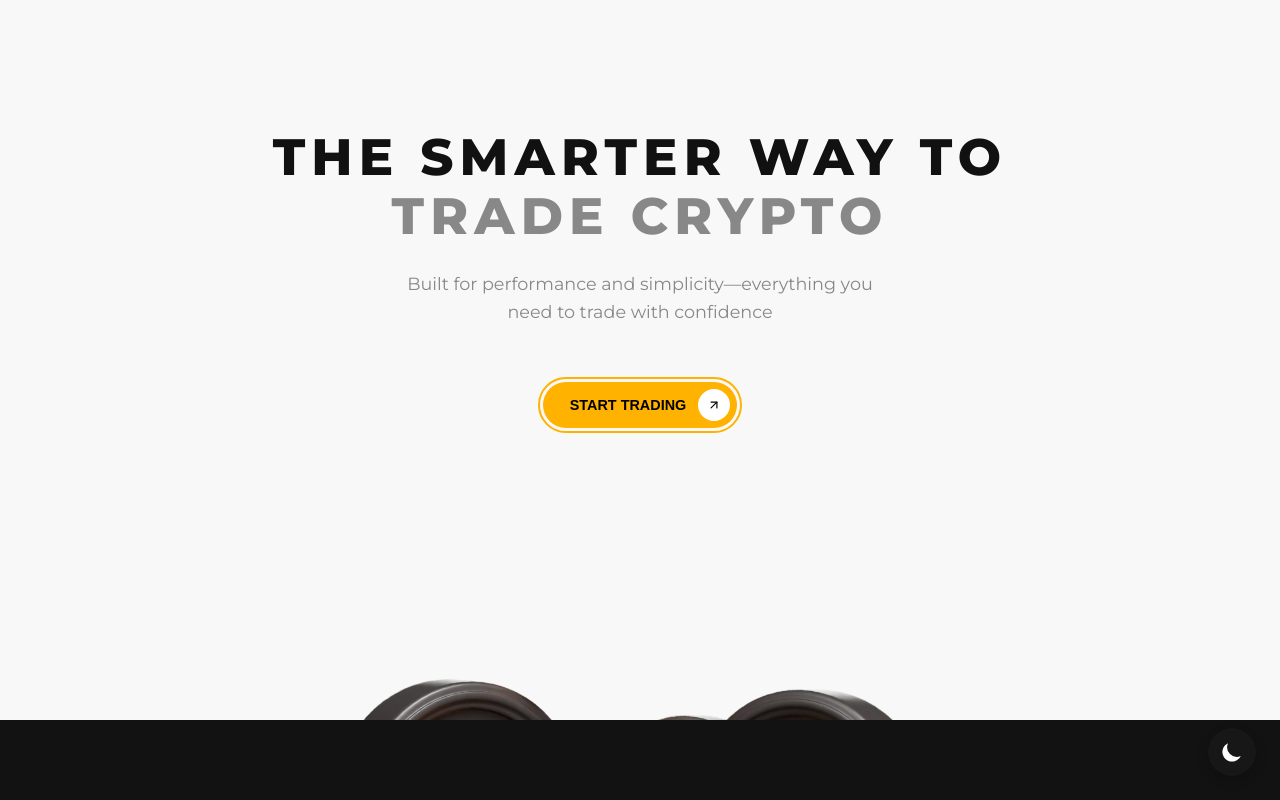
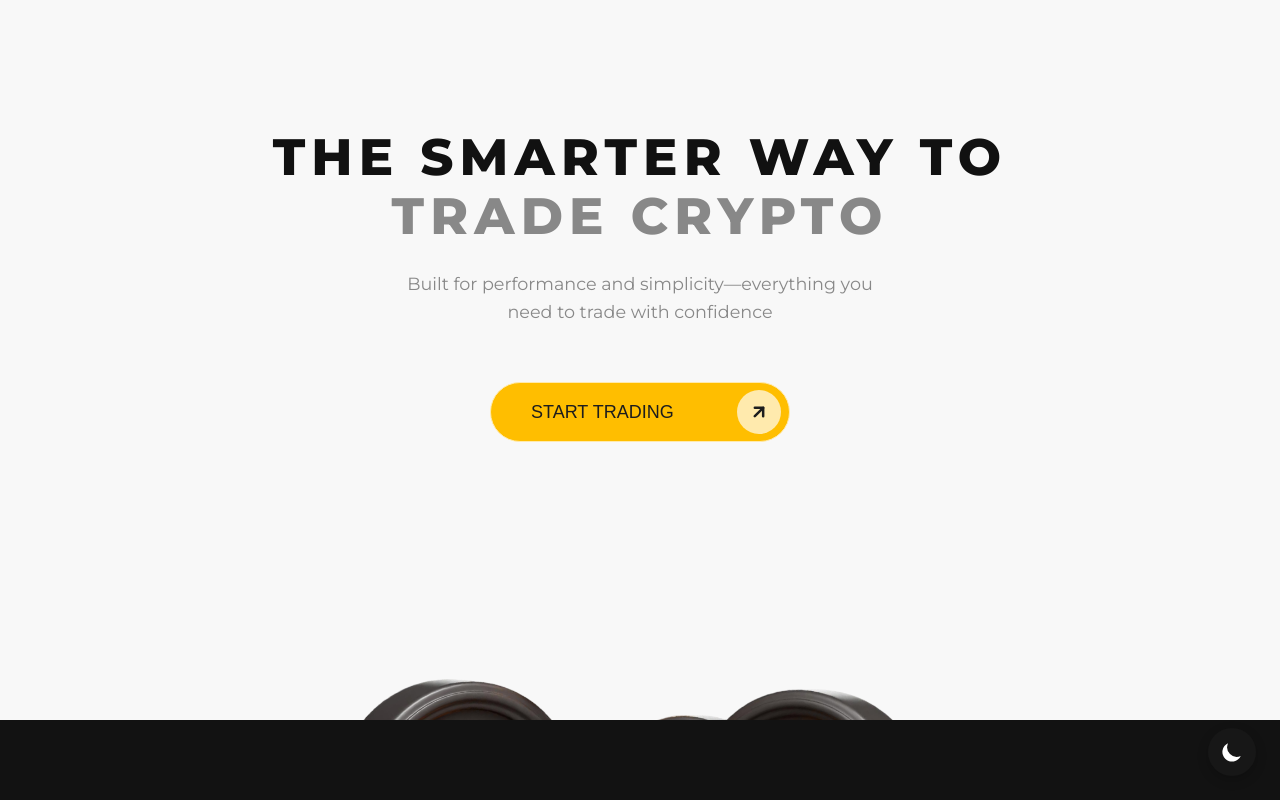
Before and after one commit to sagorsohel/nitaj, a Next.js app: page /why/choose/us in a window 1280 px wide. Shown: the top 800 px of the page. Built offline with nearby package versions, Linux system fonts and the light colour scheme.

Commit message:
feat: add CTASection and ConfidentTrading components to why-choose-us page

```diff
--- a/src/app/why/choose/us/components/CTASection.module.css
+++ b/src/app/why/choose/us/components/CTASection.module.css
@@ -84,20 +84,28 @@
 .ctaButton {
   display: flex;
   align-items: center;
-  gap: 12px;
-  background-color: #FFB300;
-  color: #000;
-  font-size: 14px;
-  font-weight: 800;
-  padding: 8px 8px 8px 24px;
-  border-radius: 9999px;
-  border: none;
+  width: 300px;
+  height: 60px;
+  gap: 14px;
+  background-color: rgba(255, 190, 0, 1);
+  border: 1px solid rgba(255, 234, 173, 1);
+  border-radius: 60px;
+  padding: 8px 8px 8px 40px;
+  font-family: "Gilroy-Bold", sans-serif;
+  font-weight: 400;
+  font-size: 18px;
+  line-height: normal;
+  color: rgba(29, 29, 29, 1);
+  text-transform: uppercase;
   cursor: pointer;
-  text-transform: uppercase;
   transition: transform 0.2s ease, background-color 0.2s ease;
   position: relative;
   z-index: 10;
+  box-sizing: border-box;
+  justify-content: space-between;
+  white-space: nowrap;
 }
+
 
 .ctaButton:hover {
   transform: translateY(-2px);
@@ -108,18 +116,21 @@
   display: flex;
   align-items: center;
   justify-content: center;
-  width: 36px;
-  height: 36px;
-  background-color: #ffffff;
-  border-radius: 50%;
-  color: #000;
+  width: 44px;
+  height: 44px;
+  flex-shrink: 0;
+  background-color: rgba(255, 234, 173, 1);
+  border-radius: 40px;
+  color: rgba(29, 29, 29, 1);
 }
 
 .iconCircle svg {
-  width: 14px;
-  height: 14px;
+  width: 20px;
+  height: 20px;
   stroke-width: 3;
 }
+
+
 
 @media (max-width: 1240px) {
   .card {
--- a/src/app/why/choose/us/components/CTASection.tsx
+++ b/src/app/why/choose/us/components/CTASection.tsx
@@ -8,8 +8,8 @@ export default function CTASection() {
         <Image
           src="/cta-top.png"
           alt="Decorative ornament top"
-          width={380}
-          height={380}
+          width={300}
+          height={300}
           className={styles.topImage}
         />
 
@@ -43,10 +43,11 @@ export default function CTASection() {
         <Image
           src="/cta-bottom.png"
           alt="Decorative ornament bottom"
-          width={500}
-          height={500}
+          width={400}
+          height={400}
           className={styles.bottomImage}
         />
+
       </div>
     </section>
   );
--- a/src/app/why/choose/us/components/ConfidentTrading.module.css
+++ b/src/app/why/choose/us/components/ConfidentTrading.module.css
@@ -146,41 +146,46 @@
 .ctaButton {
   display: flex;
   align-items: center;
-  gap: 0.75rem;
-  background-color: #FFB300;
-  color: #000;
-  font-size: 0.9rem;
-  font-weight: 700;
-  padding: 0.45rem 0.45rem 0.45rem 1.7rem;
-  border-radius: 9999px;
-  border: none;
+  width: 300px;
+  height: 60px;
+  gap: 14px;
+  background-color: rgba(255, 190, 0, 1);
+  border: 1px solid rgba(255, 234, 173, 1);
+  border-radius: 60px;
+  padding: 8px 8px 8px 40px;
+  font-family: "Gilroy-Bold", sans-serif;
+  font-weight: 400;
+  font-size: 18px;
+  line-height: normal;
+  color: rgba(29, 29, 29, 1);
+  text-transform: uppercase;
   cursor: pointer;
-  text-transform: uppercase;
-  transition: transform 0.2s ease, background-color 0.2s ease, outline-color 0.2s ease;
-  outline: 2px solid #FFB300;
-  outline-offset: 3px;
-  width: fit-content;
+  transition: transform 0.2s ease, background-color 0.2s ease;
+  box-sizing: border-box;
+  justify-content: space-between;
+  white-space: nowrap;
 }
+
 
 .ctaButton:hover {
   transform: translateY(-2px);
   background-color: #FFC107;
-  outline-color: #FFC107;
 }
 
 .iconCircle {
   display: flex;
   align-items: center;
   justify-content: center;
-  width: 32px;
-  height: 32px;
-  background-color: #ffffff;
-  border-radius: 50%;
-  color: #000;
+  width: 44px;
+  height: 44px;
+  flex-shrink: 0;
+  background-color: rgba(255, 234, 173, 1);
+  border-radius: 40px;
+  color: rgba(29, 29, 29, 1);
 }
 
 .iconCircle svg {
-  width: 14px;
-  height: 14px;
-  stroke-width: 2;
+  width: 20px;
+  height: 20px;
+  stroke-width: 3;
 }
--- a/src/app/why/choose/us/page.module.css
+++ b/src/app/why/choose/us/page.module.css
@@ -65,43 +65,50 @@
 .ctaButton {
   display: flex;
   align-items: center;
-  gap: 0.75rem;
-  background-color: #FFB300; /* Match gold/yellow hue */
-  color: #000;
-  font-size: 0.9rem;
-  font-weight: 700;
-  padding: 0.45rem 0.45rem 0.45rem 1.7rem;
-  border-radius: 9999px;
-  border: none;
+  width: 300px;
+  height: 60px;
+  gap: 14px;
+  background-color: rgba(255, 190, 0, 1); /* Match gold/yellow hue */
+  color: rgba(29, 29, 29, 1);
+  font-size: 18px;
+  font-family: "Gilroy-Bold", sans-serif;
+  font-weight: 400;
+  padding: 8px 8px 8px 40px;
+  border-radius: 60px;
+  border: 1px solid rgba(255, 234, 173, 1);
   cursor: pointer;
   text-transform: uppercase;
-  transition: transform 0.2s ease, background-color 0.2s ease, outline-color 0.2s ease;
-  outline: 2px solid #FFB300;
-  outline-offset: 3px; /* Creates the transparent ring gap */
+  transition: transform 0.2s ease, background-color 0.2s ease;
+  box-sizing: border-box;
+  justify-content: space-between;
+  white-space: nowrap;
 }
+
 
 .ctaButton:hover {
   transform: translateY(-2px);
   background-color: #FFC107;
-  outline-color: #FFC107;
 }
 
 .iconCircle {
   display: flex;
   align-items: center;
   justify-content: center;
-  width: 32px; /* White circle size */
-  height: 32px;
-  background-color: #ffffff;
-  border-radius: 50%;
-  color: #000;
+  width: 44px; /* Updated size */
+  height: 44px;
+  background-color: rgba(255, 234, 173, 1);
+  border-radius: 40px;
+  color: rgba(29, 29, 29, 1);
+  flex-shrink: 0;
 }
 
 .iconCircle svg {
-  width: 14px;
-  height: 14px;
-  stroke-width: 2;
+  width: 20px;
+  height: 20px;
+  stroke-width: 3;
 }
+
+
 
 .imageContainer {
   position: absolute;
```
